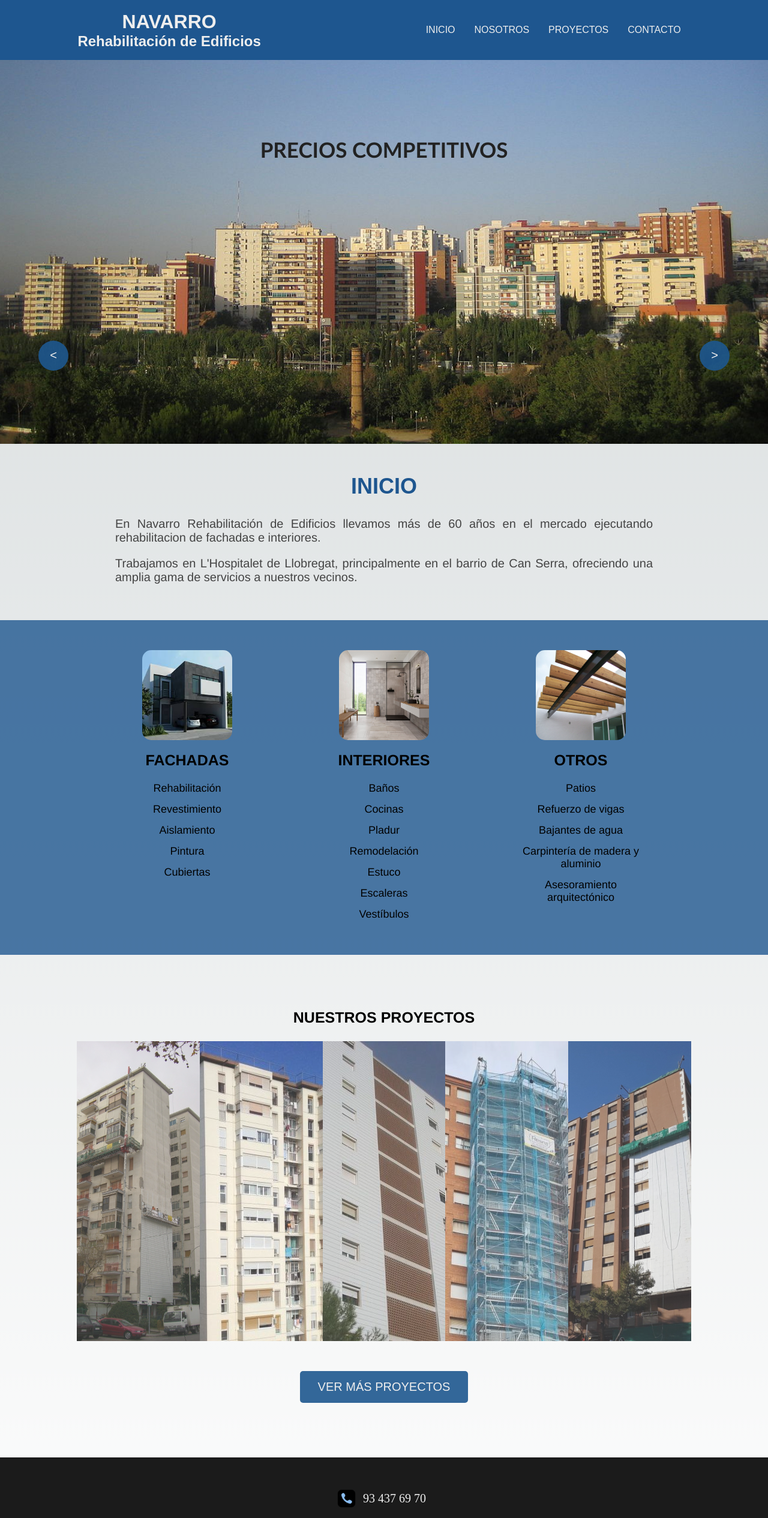
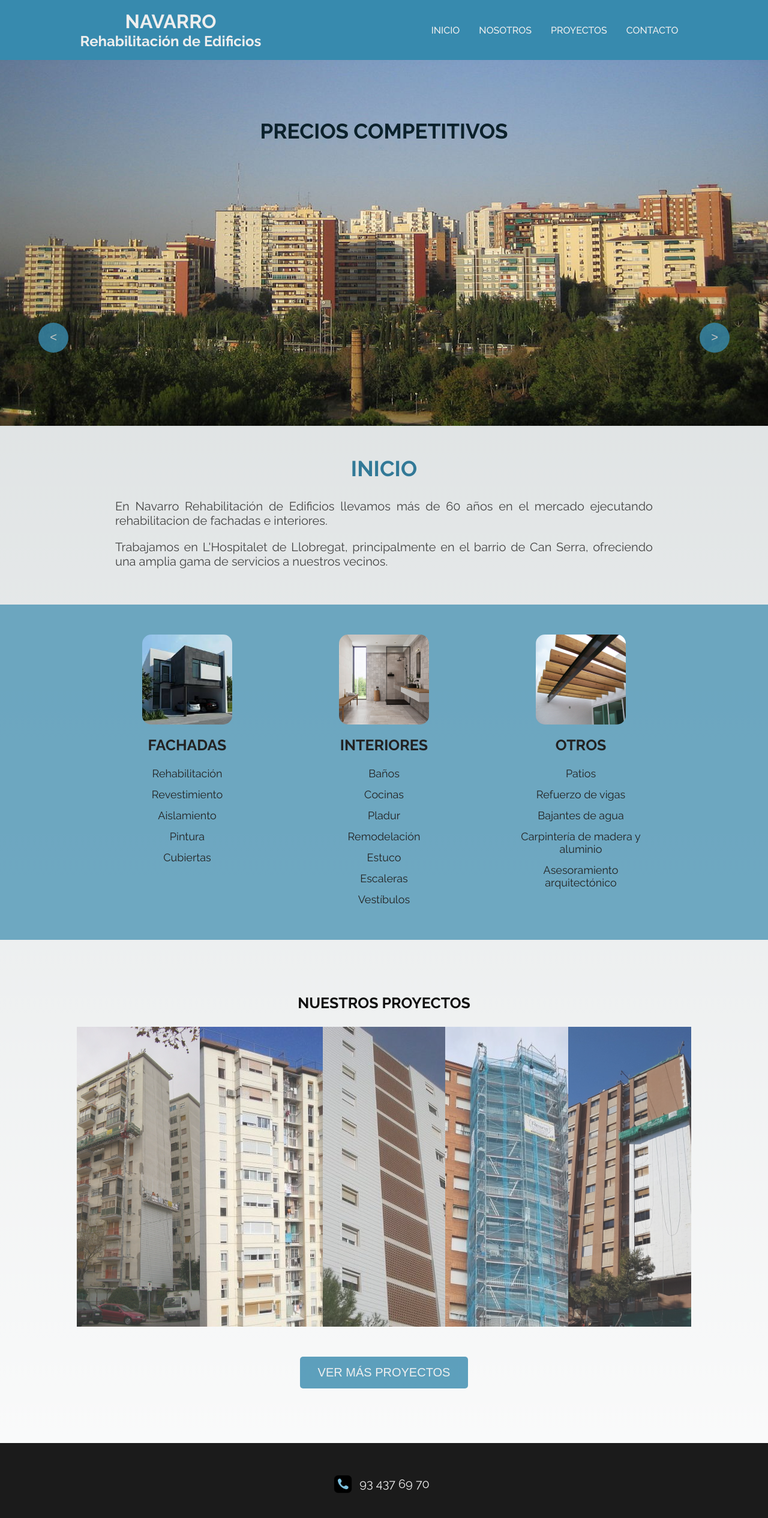
Before and after one commit to raulnu/navarro-rehabilitaciones-front, a Next.js app: page / in a window 1280 px wide. Shown: the top 2531 px of the page at 60% size. Built offline with nearby package versions, Linux system fonts and the light colour scheme.

Commit message:
color and minor changes

```diff
--- a/src/components/Footer/styles.module.scss
+++ b/src/components/Footer/styles.module.scss
@@ -1,8 +1,10 @@
-$footer-icon-color: #89bcf0;
+$footer-icon-color: #7cc1df;
 $footer-color: #1b1b1b;
 
 .footer {
   font-size: 20px;
+  font-family: "Raleway", sans-serif;
+
   span {
     margin: 25px;
   }
@@ -52,6 +54,6 @@ $footer-color: #1b1b1b;
     min-height: 50px;
     width: 100%;
     color: white;
-    background-color: #0b2744;
+    background-color: #092a36;
   }
 }
--- a/src/components/Header/styles.module.scss
+++ b/src/components/Header/styles.module.scss
@@ -1,13 +1,14 @@
 $normalPadding: 1rem;
+$primary-color: #378aae;
 
 .normal {
   height: 100px;
-  background-color: #1e568f;
+  background-color: $primary-color;
 }
 
 .shrink {
   height: 75px;
-  background-color: #1e578fda;
+  background-color: #378aaeea;
 }
 
 .header {
@@ -27,7 +28,7 @@ $normalPadding: 1rem;
   display: flex;
   flex-direction: column;
   align-items: center;
-  font-family: sans-serif, Georgia, "Times New Roman", Times, serif;
+  font-family: "Raleway", sans-serif;
   &__title {
     font-size: 32px;
     @media (max-width: 550px) {
@@ -44,7 +45,7 @@ $normalPadding: 1rem;
 
 .navigator {
   padding: $normalPadding;
-  font-family: Arial, Helvetica, sans-serif;
+  font-family: "Raleway", sans-serif;
 
   &__list {
     display: flex;
--- a/src/components/Presentation/styles.module.scss
+++ b/src/components/Presentation/styles.module.scss
@@ -1,3 +1,5 @@
+$primary-color: #327997;
+
 .presentation {
   margin: 50px;
   display: flex;
@@ -5,17 +7,22 @@
   justify-content: center;
   align-items: center;
 
+  @media (max-width: 600px) {
+    margin: 25px;
+  }
+
   &__title {
     font-size: 36px;
-    font-family: Arial, Helvetica, sans-serif;
-    color: #1e568f;
+    font-family: "Raleway", sans-serif;
+    color: $primary-color;
     text-align: center;
     margin-bottom: 20px;
   }
 
   &__description {
     font-size: 20px;
-    font-family: Helvetica, sans-serif;
+    font-family: "Raleway", sans-serif;
+
     color: #444;
     text-align: justify;
     width: 70vw;
--- a/src/pages/contacto/index.tsx
+++ b/src/pages/contacto/index.tsx
@@ -13,6 +13,10 @@ export const contacto = () => {
         <meta name="description" content="Generated by create next app" />
         <meta name="viewport" content="width=device-width, initial-scale=1" />
         <link rel="icon" href="/favicon.jpg" />
+        <style>
+          @import
+          url('https://fonts.googleapis.com/css2?family=Raleway:wght@400;500;600;700&display=swap');
+        </style>
       </Head>
       <Header />
       <main className={styles.mainContainer}>
--- a/src/pages/index.tsx
+++ b/src/pages/index.tsx
@@ -50,6 +50,10 @@ export default function Home() {
         <meta name="description" content="Generated by create next app" />
         <meta name="viewport" content="width=device-width, initial-scale=1" />
         <link rel="icon" href="/favicon.jpg" />
+        <style>
+          @import
+          url('https://fonts.googleapis.com/css2?family=Raleway:wght@400;500;600;700&display=swap');
+        </style>
       </Head>
       <Header />
       <main className={`${styles.mainContainer}`}>
--- a/src/pages/nosotros/index.tsx
+++ b/src/pages/nosotros/index.tsx
@@ -13,6 +13,10 @@ export const sobreNosotros = () => {
         <meta name="description" content="Generated by create next app" />
         <meta name="viewport" content="width=device-width, initial-scale=1" />
         <link rel="icon" href="/favicon.jpg" />
+        <style>
+          @import
+          url('https://fonts.googleapis.com/css2?family=Raleway:wght@400;500;600;700&display=swap');
+        </style>
       </Head>
       <Header />
       <main className={styles.mainContainer}>
--- a/src/pages/proyectos/index.tsx
+++ b/src/pages/proyectos/index.tsx
@@ -14,6 +14,10 @@ export const proyectosRealizados = () => {
         <meta name="description" content="Generated by create next app" />
         <meta name="viewport" content="width=device-width, initial-scale=1" />
         <link rel="icon" href="/favicon.jpg" />
+        <style>
+          @import
+          url('https://fonts.googleapis.com/css2?family=Raleway:wght@400;500;600;700&display=swap');
+        </style>
       </Head>
       <Header />
       <main className={styles.mainContainer}>
--- a/src/styles/Contacto.module.scss
+++ b/src/styles/Contacto.module.scss
@@ -21,6 +21,7 @@
   &__item {
     margin-bottom: 30px;
     display: flex;
+    align-items: center;
 
     span,
     a {
--- a/src/styles/Home.module.scss
+++ b/src/styles/Home.module.scss
@@ -1,9 +1,12 @@
+$primary-color: #378aae;
+
 .mainContainer {
   display: flex;
   flex-direction: column;
   align-items: center;
   justify-content: center;
   padding-top: 0px;
+  font-family: "Raleway", sans-serif;
 }
 
 .homeGallery {
@@ -11,7 +14,7 @@
   flex-direction: column;
   align-items: center;
   margin: 75px auto;
-  font-family: Helvetica, sans-serif;
+  color: #111;
 
   &__title {
     margin: 15px auto;
@@ -65,15 +68,21 @@
       cursor: pointer;
       min-width: 100%;
       height: 100%;
-      background-color: #1e578fe5;
+      background-color: $primary-color;
+      transition: all 300ms ease;
+      opacity: 0.8;
+
+      &:hover {
+        opacity: 1;
+      }
     }
   }
 }
 
 .servicios {
   width: 100vw;
-  font-family: Helvetica, sans-serif;
-  background-color: #1e578fca;
+  color: #222;
+  background-color: #378aaeb1;
   padding: 30px 0;
 
   &__container {
@@ -134,9 +143,8 @@
     &__title {
       font-size: 35px;
       height: 100px;
-      font-weight: 600;
-      color: #222;
-      font-family: Calibri, "Trebuchet MS", sans-serif;
+      font-weight: 700;
+      color: #0b212b;
       padding: 5px 15px;
       border-radius: 5px;
 
@@ -156,11 +164,14 @@
         align-items: center;
         border-radius: 50%;
         border: none;
-        background-color: #1e578fe5;
+        background-color: $primary-color;
+        opacity: 0.8;
         color: #eee;
         width: 50px;
+        transition: all 300ms ease;
         height: 50px;
         &:hover {
+          opacity: 1;
           cursor: pointer;
         }
       }
--- a/src/styles/globals.css
+++ b/src/styles/globals.css
@@ -109,5 +109,5 @@ a {
 
 main {
   padding: 1rem;
-  margin-top: 100px;
+  margin-top: 70px;
 }
```
